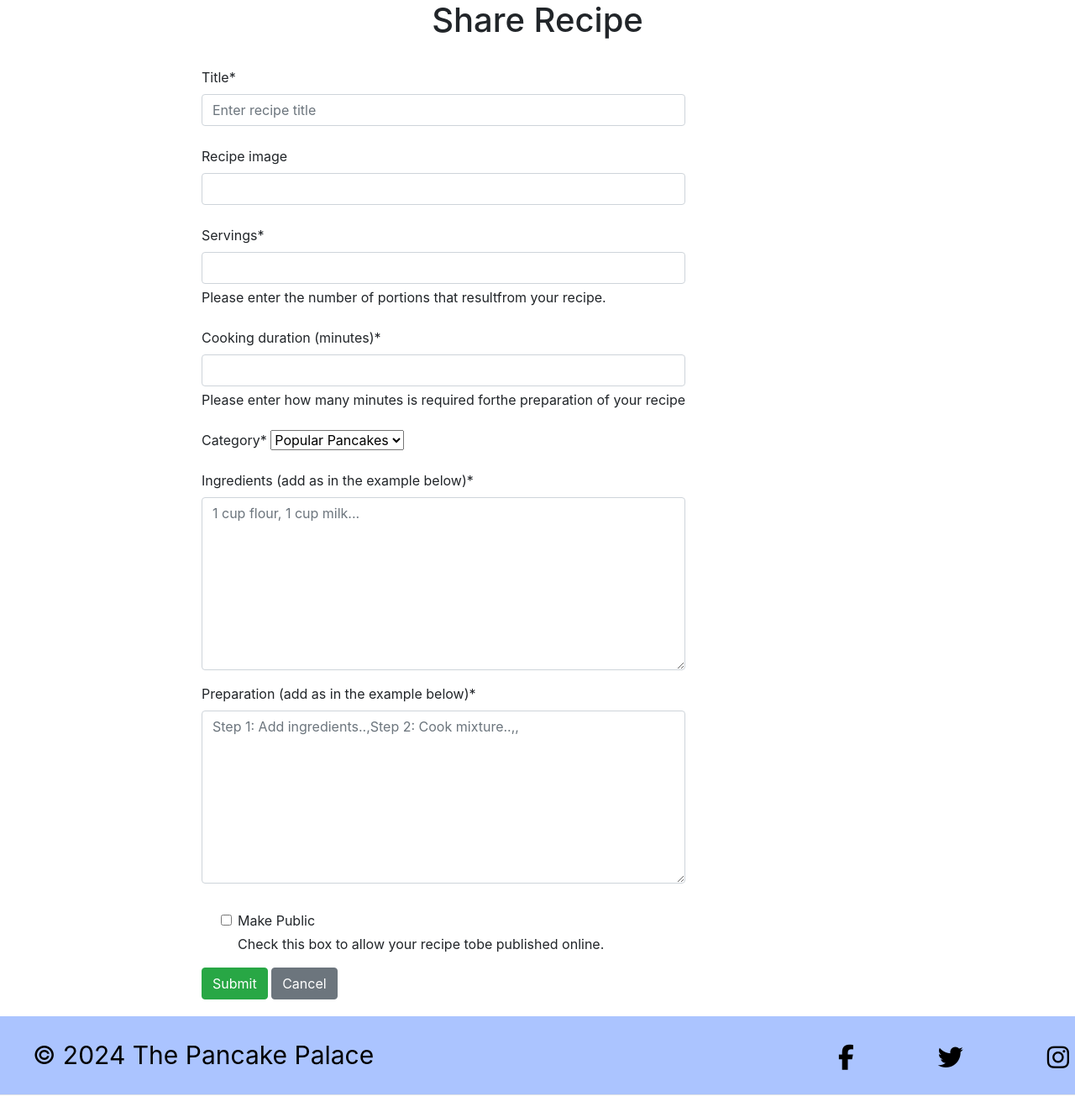
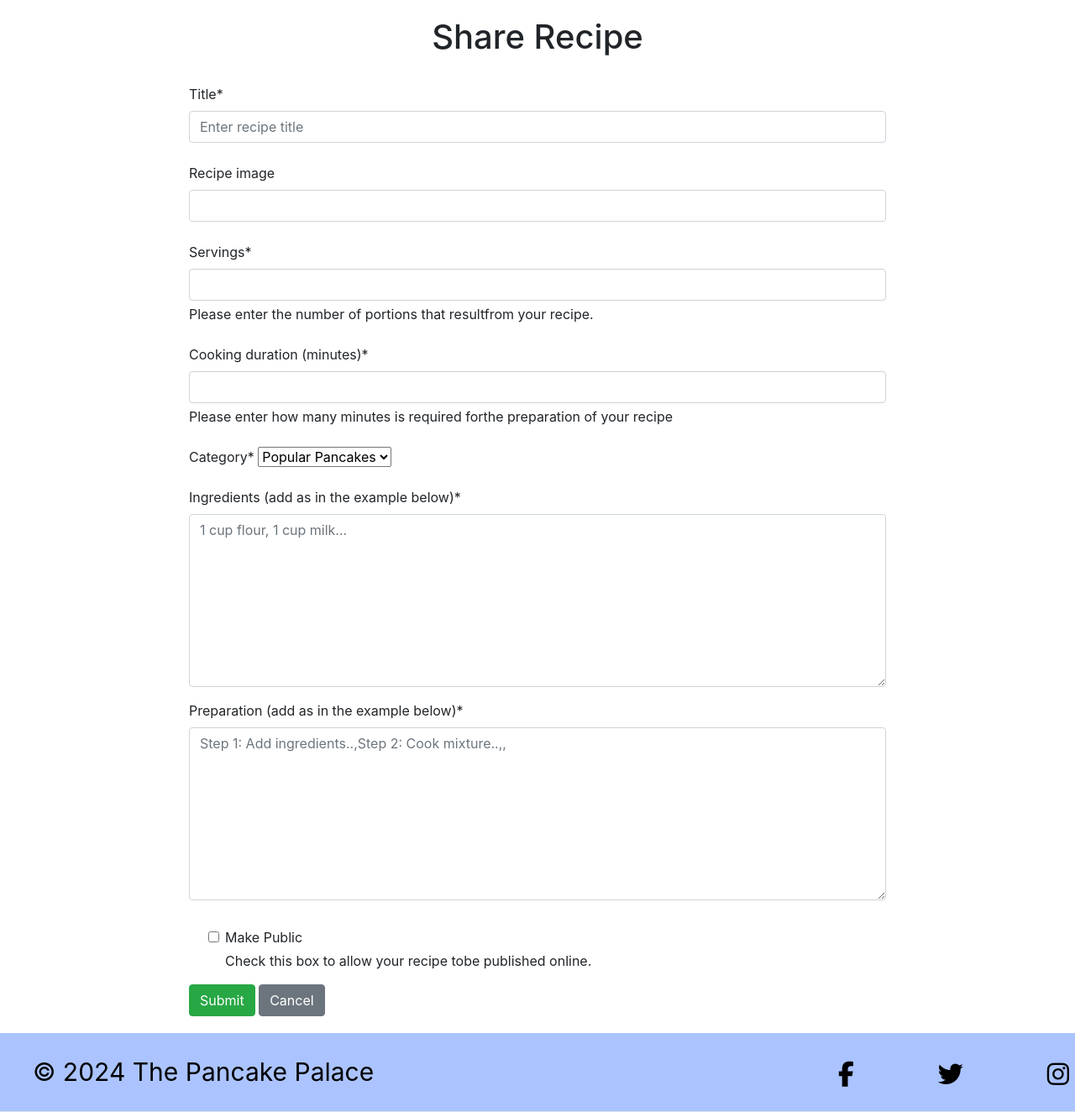
Before and after one commit to vega-2135/the_pancake_palace, a Django app: page /share/ in a window 1280 px wide; the page is wider, and only the part inside the window is pictured. Shown: the part 200-1524 px from the top of that part at 84% size. Run offline with Django 4.2, Linux system fonts and the light colour scheme; the visitor is signed in with stand-in values (Sample User, id 1); parts of the project's set-up code (start-up, migrations or seed data) failed here and were passed over; some libraries are stand-ins or nearby versions.

Commit message:
Improve UX of share recipe page

```diff
--- a/static/css/style.css
+++ b/static/css/style.css
@@ -1,6 +1,6 @@
 main {
     min-height: 100vh;
-    margin-top: 200px;
+    margin-top: 150px;
 }
 
 .page-title {
@@ -350,6 +350,15 @@ li::marker {
 }
 
 /* Share recipe page */
+.recipe-form {
+    justify-content: center;
+    height: auto;
+}
+
+.share-form {
+    width: 800px;
+}
+
 .elements-dir {
     flex-direction: column;
 }
@@ -387,12 +396,6 @@ li::marker {
 .pagination {
     background-color: white;
 }
-
-.recipe-form {
-    width: 800px;
-    height: auto;
-}
-
 
 /* Footer */
 footer {
@@ -497,6 +500,12 @@ i {
     }
 }
 
+@media screen and (min-width: 992px) {
+    main {
+        margin-top: 220px;
+    }
+}
+
 @media screen and (min-width: 864px) {
     .footer-social {
         margin-right: 0;
@@ -508,10 +517,6 @@ i {
 }
 
 @media screen and (width: 768px) {
-    main {
-        margin-top: 110px;
-    }
-
     .card-style {
         height: 550px;
     }
@@ -541,14 +546,9 @@ i {
     .footer-medium {
         justify-content: unset !important;
     }
-
 }
 
 @media screen and (max-width: 450px) {
-    main {
-        margin-top: 80px;
-    }
-
     .h2-mb {
         text-align: center;
     }
@@ -561,6 +561,12 @@ i {
 
     .i-footer {
         margin:0 50px 0 50px;
+    }
+}
+
+@media screen and (min-width: 280px) and (max-width: 300px) {
+    main {
+        margin-top: 120px;
     }
 }
 
--- a/templates/share_recipe.html
+++ b/templates/share_recipe.html
@@ -5,9 +5,9 @@
 {% load crispy_forms_tags %}
 
 <section>
-    <h1 class="text-center mb-3">Share Recipe</h1>
+    <h1 class="text-center mb-3 share">Share Recipe</h1>
     <div class="container-fluid d-flex align-items-center recipe-form">
-        <form method="POST" enctype="multipart/form-data">
+        <form class="share-form" method="POST" enctype="multipart/form-data">
             {% csrf_token %}
             <div class="elements-dir row mt-3">
                 <div class="mb-2">
```
